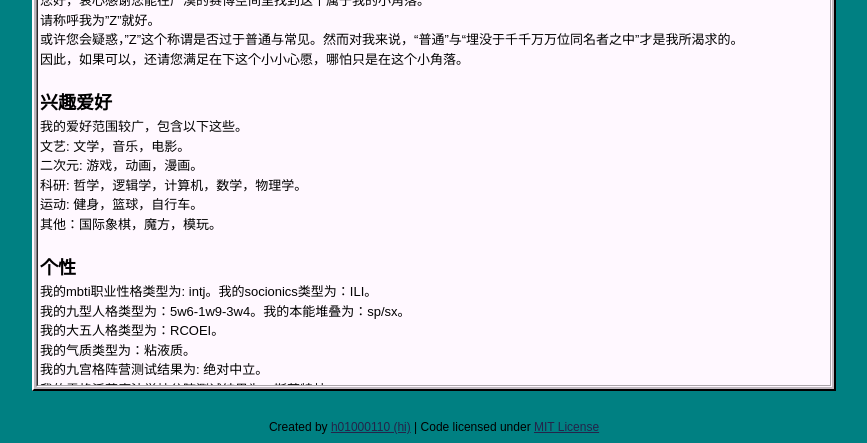
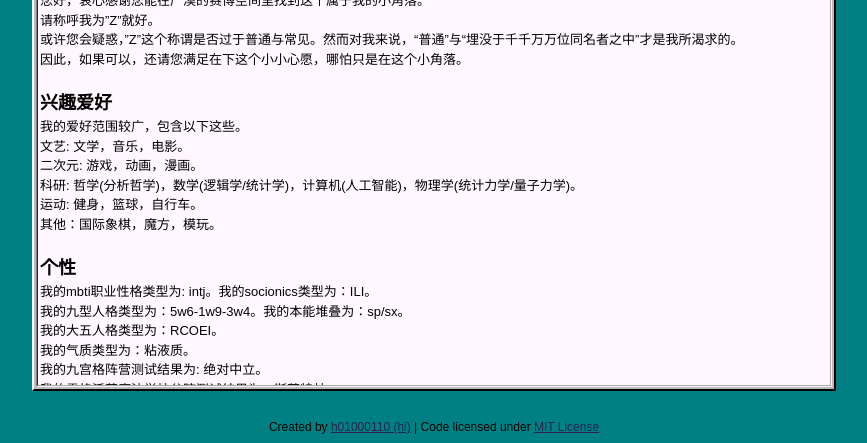
Before and after one commit to player1-Z/player1-Z.github.io, a Jekyll site: the page built from _posts/2020-10-24-Selfintro.md, in a window 1280 px wide, cut to the strip 522-965 px from the top of the page. Shown: the whole strip, without its empty margins (206-1073 px from the left). Built offline with Jekyll 4.4.1, drawn with Linux system fonts in a browser that asks for light colours.

Commit message:
Update 2020-10-24-Selfintro.md

```diff
--- a/_posts/2020-10-24-Selfintro.md
+++ b/_posts/2020-10-24-Selfintro.md
@@ -14,7 +14,7 @@ tags: info
 我的爱好范围较广，包含以下这些。
   文艺: 文学，音乐，电影。
   二次元: 游戏，动画，漫画。
-  科研: 哲学，逻辑学，计算机，数学，物理学。
+  科研: 哲学(分析哲学)，数学(逻辑学/统计学)，计算机(人工智能)，物理学(统计力学/量子力学)。
   运动: 健身，篮球，自行车。
   其他：国际象棋，魔方，模玩。
 
```
